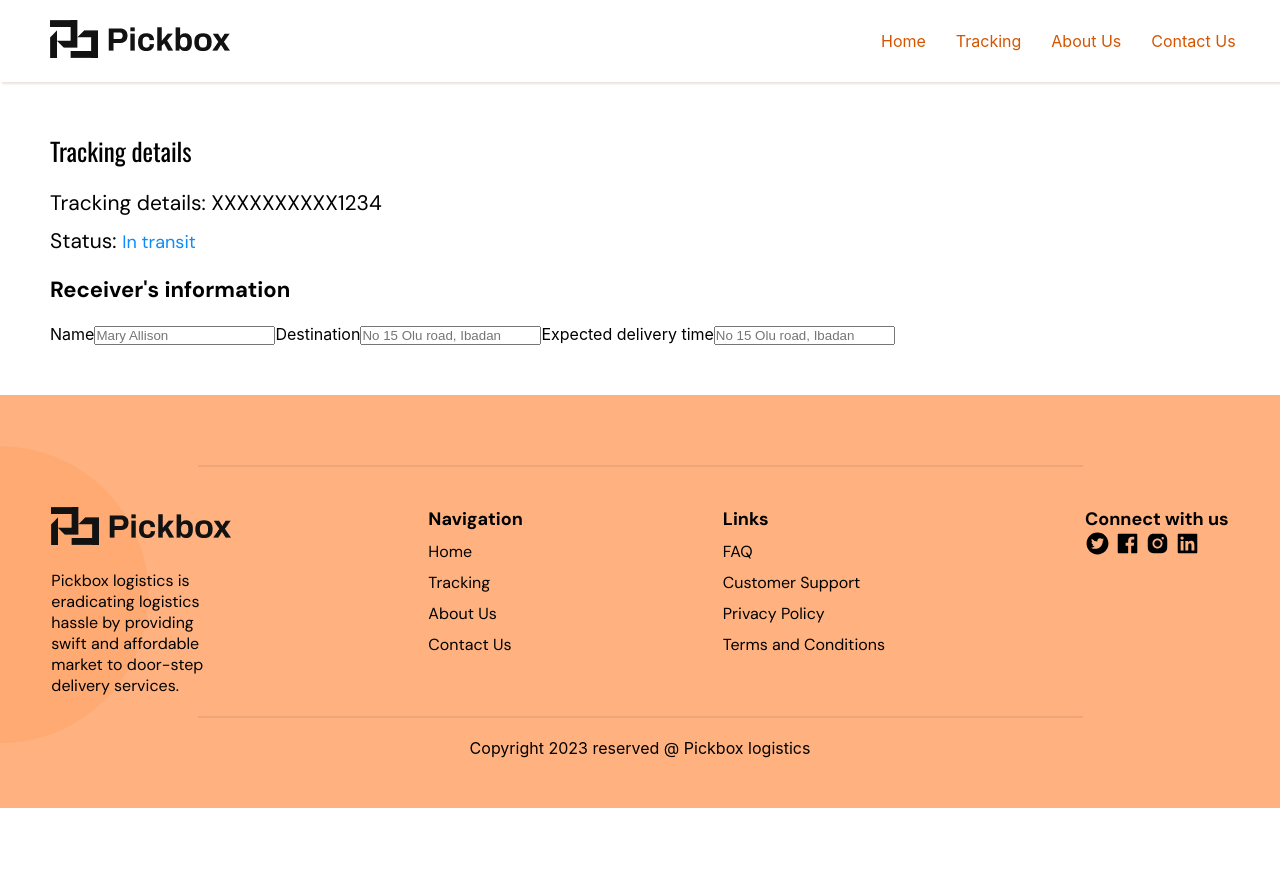
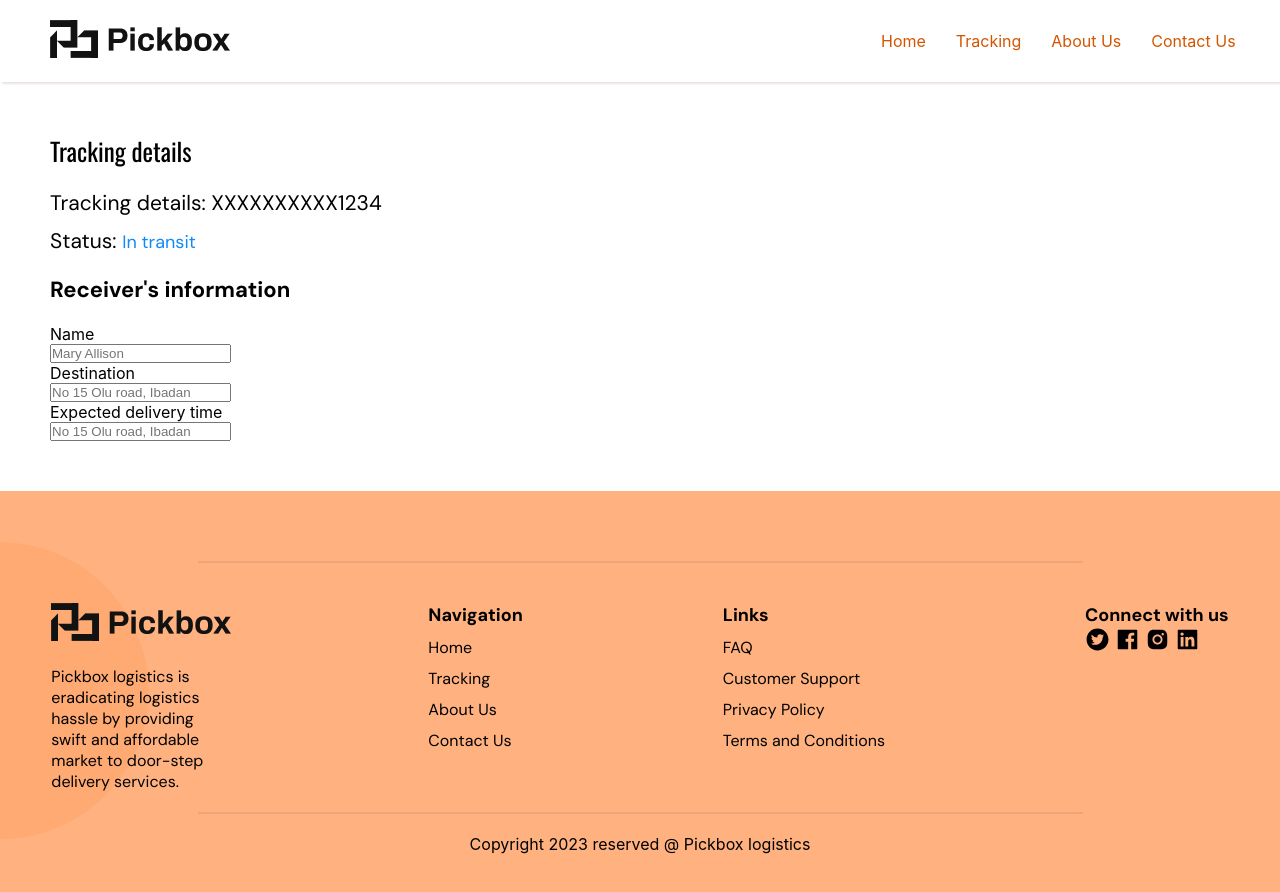
Before and after one commit to Pickbox-Project/Pickbox-frontend, a React (Create React App) app: page /more-details in a window 1280 px wide. Shown: the top 892 px of the page. Before the commit the page ends 808 px from the top, so only its background shows below. Built offline with nearby package versions, Linux system fonts and the light colour scheme.

Commit message:
Started styling MoreDetails component

```diff
--- a/src/Components/MoreDetails/MoreDetails.css
+++ b/src/Components/MoreDetails/MoreDetails.css
@@ -32,3 +32,7 @@
     margin-top: 20px;
     margin-bottom: 20px;
 }
+
+.more-details-customer-info input {
+    display: block;
+}
```
